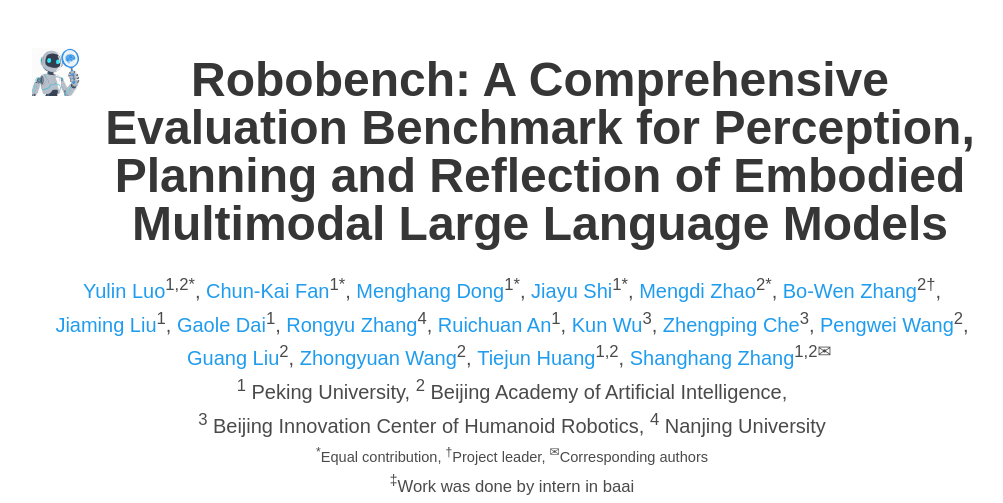
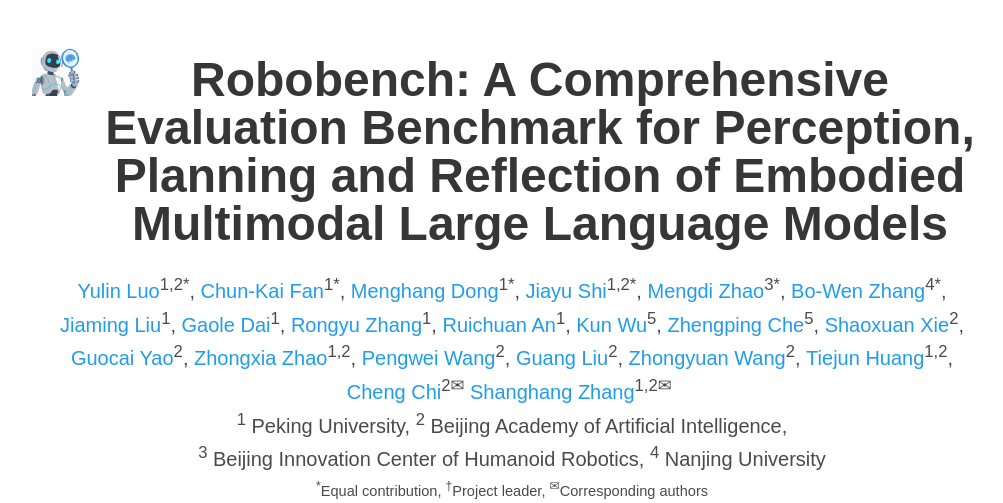
Before and after one commit to Robo-Bench/robo-bench.github.io, a plain HTML site: page index.html in a window 1280 px wide. Shown: the top 503 px of the page, without its empty margins (128-1131 px from the left). Drawn offline with nearby package versions, Linux system fonts and the light colour scheme; some icons are missing; a web font is replaced by a local one.

Commit message:
Update index.html

```diff
--- a/index.html
+++ b/index.html
@@ -1,5 +1,7 @@
 <!DOCTYPE html>
 <html>
+
+
 
 <head>
     <meta charset="utf-8">
@@ -66,23 +68,29 @@
                             <span class="author-block">
                 <a>Menghang Dong</a><sup>1*</sup>,</span>
                             <span class="author-block">
-                <a>Jiayu Shi</a><sup>1*</sup>,</span>
+                <a>Jiayu Shi</a><sup>1,2*</sup>,</span>
                             <span class="author-block">
-                <a>Mengdi Zhao</a><sup>2*</sup>,</span>
+                <a>Mengdi Zhao</a><sup>3*</sup>,</span>
                             <span class="author-block">
-                <a>Bo-Wen Zhang</a><sup>2†</sup>,</span>
+                <a>Bo-Wen Zhang</a><sup>4*</sup>,</span>
                             <span class="author-block">
                 <a>Jiaming Liu</a><sup>1</sup>,</span>
                             <span class="author-block">
                 <a>Gaole Dai</a><sup>1</sup>,</span>
                             <span class="author-block">
-                <a>Rongyu Zhang</a><sup>4</sup>,</span>
+                <a>Rongyu Zhang</a><sup>1</sup>,</span>
                             <span class="author-block">
                 <a>Ruichuan An</a><sup>1</sup>,</span>
                             <span class="author-block">
-                <a>Kun Wu</a><sup>3</sup>,</span>
+                <a>Kun Wu</a><sup>5</sup>,</span>
                             <span class="author-block">
-                <a>Zhengping Che</a><sup>3</sup>,</span>
+                <a>Zhengping Che</a><sup>5</sup>,</span>
+                            <span class="author-block">
+                <a>Shaoxuan Xie</a><sup>2</sup>,</span>
+                            <span class="author-block">
+                <a>Guocai Yao</a><sup>2</sup>,</span>
+                            <span class="author-block">
+                <a>Zhongxia Zhao</a><sup>1,2</sup>,</span>
                             <span class="author-block">
                 <a>Pengwei Wang</a><sup>2</sup>,</span>
                             <span class="author-block">
@@ -91,6 +99,8 @@
                 <a>Zhongyuan Wang</a><sup>2</sup>,</span>
                             <span class="author-block">
                 <a>Tiejun Huang</a><sup>1,2</sup>,</span>
+                            <span class="author-block">
+                <a>Cheng Chi</a><sup>2✉</sup></span>
                             <span class="author-block">
                 <a>Shanghang Zhang</a><sup>1,2✉</sup></span>
                             <span class="author-block">
```
